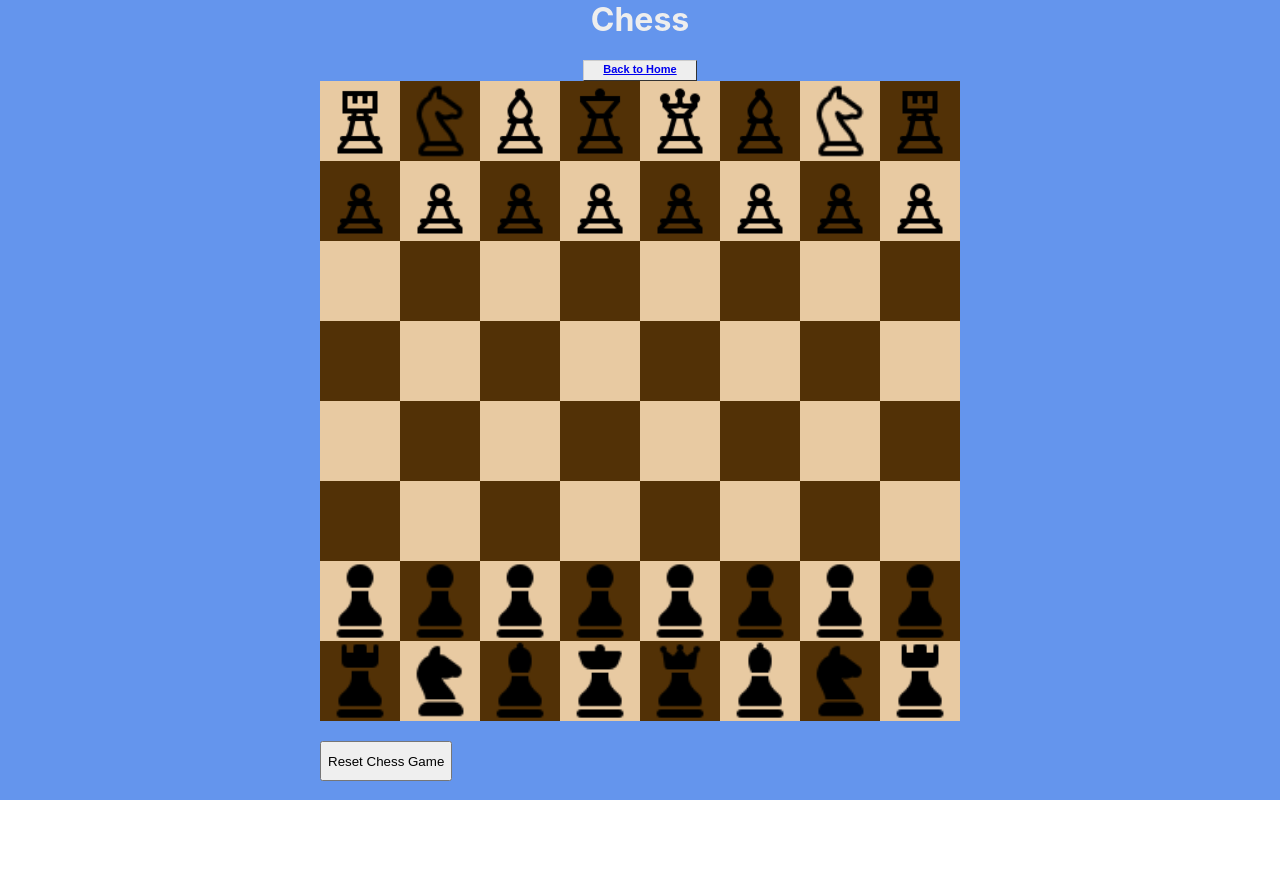
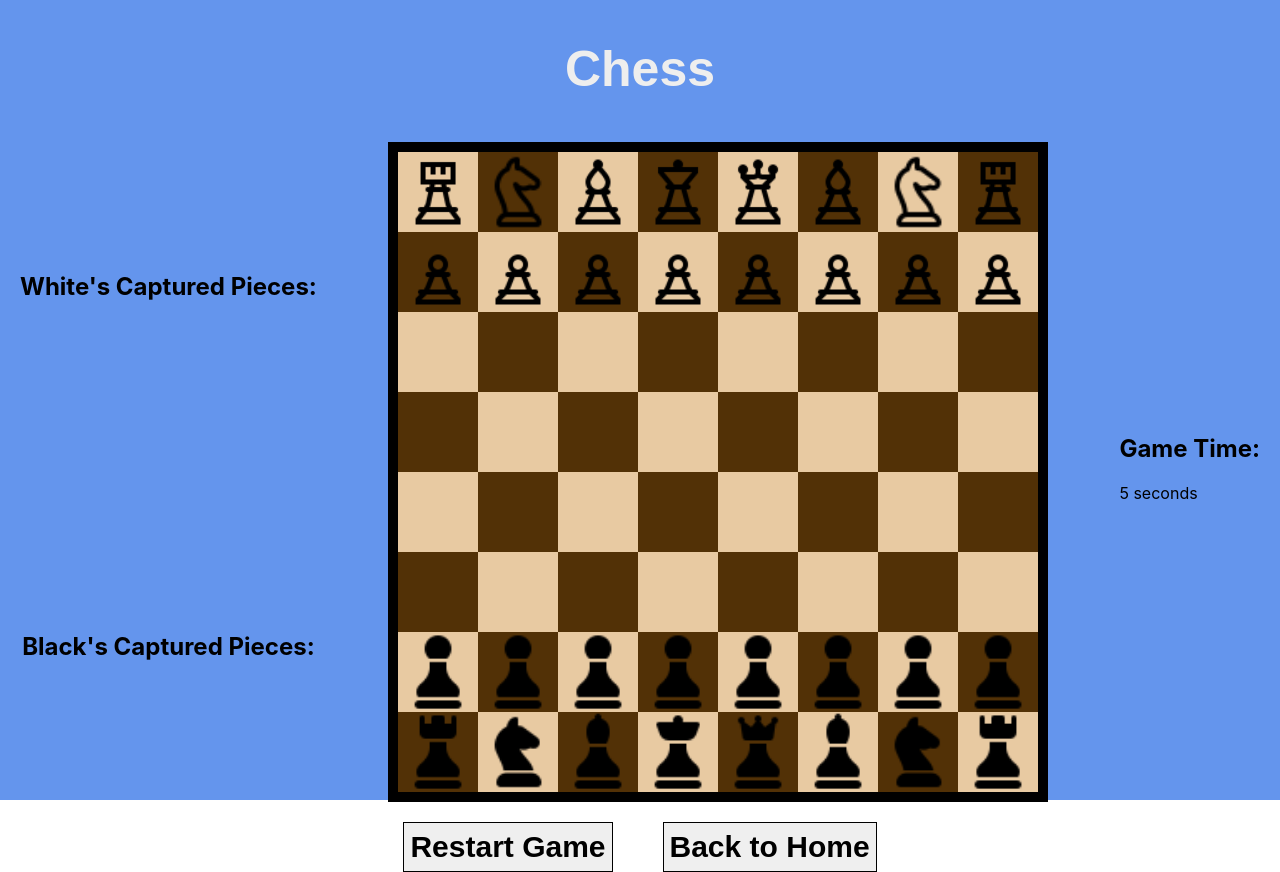
Before and after one commit to AaryamanBhute/Cs-130-project, a React (Create React App) app: page /chess in a window 1280 px wide. Before the commit the page ends 800 px from the top, so only its background shows below. Built offline with nearby package versions, Linux system fonts and the light colour scheme.

Commit message:
Added check and checkmate detection, refactored code, and improved display

```diff
--- a/src/Chess/ChessGameState.js
+++ b/src/Chess/ChessGameState.js
@@ -1,5 +1,6 @@
 // GameState.js
-import { useState } from 'react';
+import React, { useState } from 'react';
+import { validateMove } from './ValidateMove';
 import produce from 'immer';
 
 const getRandomBoolean = () => Math.random() < 0.5;
@@ -24,6 +25,9 @@ const createInitialBoard = () => {
 
   return {
     board: orientedRows,
+    blackCapturedPieces: [],
+    whiteCapturedPieces: [],
+    currentPlayer: 'w',
     whiteOnBottom: isWhiteOnBottom,
     lastMove: {},
     specialRequirements: {
@@ -45,55 +49,158 @@ export const useChessGameState = () => {
     setGameState(newGameState);
   };
 
-  const movePiece = (piece, startRow, startCol, endRow, endCol, specialRequirements) => {
-    setGameState(() => {
-      let newGameState = produce(gameState, (draft) => {
+  const movePiece = React.useCallback((gameState, move) => {
+    const piece = move.piece;
+    const startRow = move.startRow;
+    const startCol = move.startCol;
+    const endRow = move.endRow;
+    const endCol = move.endCol;
+    const specialRequirements = move.specialRequirements;
+    return produce(gameState, (draft) => {
       draft.board[startRow][startCol] = "";
+      const capturedPiece = draft.board[endRow][endCol];
+      if (capturedPiece) {
+        if (capturedPiece[0] === 'w') {
+          draft.blackCapturedPieces.push(capturedPiece);
+        } else {
+          draft.whiteCapturedPieces.push(capturedPiece);
+        }
+      }
       if (piece && piece[1] === 'p' && (endRow === 0 || endRow === 7)) {
         draft.board[endRow][endCol] = piece[0] + 'queen';
       } else {
         draft.board[endRow][endCol] = piece;
       }
+      draft.currentPlayer = piece[0] === 'w' ? 'b' : 'w';
       draft.lastMove = { piece, startRow, startCol, endRow, endCol };
       draft.specialRequirements = specialRequirements;
     });
-      return newGameState;
-    });
-  };
+  }, []); // Add any dependencies here
 
-  const castle = (castlePiece, castleStartRow, castleStartCol, castleEndRow, castleEndCol, piece, startRow, startCol, endRow, endCol, specialRequirements) => {
-    setGameState(() => {
-      const newGameState = produce(gameState, (draft) => {
+  const castle = React.useCallback((gameState, move) => {
+    const piece = move.piece;
+    const startRow = move.startRow;
+    const startCol = move.startCol;
+    const endRow = move.endRow;
+    const endCol = move.endCol;
+    const castlePiece = piece[0] + 'rook';
+    const castleStartRow = startRow;
+    const castleStartCol = endCol === 1 ? 0 : 7;
+    const castleEndRow = startRow;
+    const castleEndCol = endCol === 1 ? 2 : 5;
+    const specialRequirements = move.specialRequirements;
+    return produce(gameState, (draft) => {
       draft.board[castleStartRow][castleStartCol] = "";
       draft.board[castleEndRow][castleEndCol] = castlePiece;
       draft.board[startRow][startCol] = "";
       draft.board[endRow][endCol] = piece;
+      draft.currentPlayer = piece[0] === 'w' ? 'b' : 'w';
       draft.lastMove = { piece, startRow, startCol, endRow, endCol };
       draft.specialRequirements = specialRequirements;
     });
-      return newGameState;
-    });
-  };
+  }, []); // Add any dependencies here
 
-  const enPassant = (piece, startRow, startCol, endRow, endCol, specialRequirements) => {
-    setGameState(() => {
-      const newGameState = produce(gameState, (draft) => {
-        draft.board[gameState.lastMove.endRow][gameState.lastMove.endCol] = "";
+  const enPassant = React.useCallback((gameState, move) => {
+    const piece = move.piece;
+    const startRow = move.startRow;
+    const startCol = move.startCol;
+    const endRow = move.endRow;
+    const endCol = move.endCol;
+    const lastMove = gameState.lastMove;
+    const specialRequirements = move.specialRequirements;
+    return produce(gameState, (draft) => {
+      let capturedPiece = draft.board[lastMove.endRow][lastMove.endCol];
+      if (capturedPiece) {
+        if (capturedPiece[0] === 'w') {
+          draft.blackCapturedPieces.push(capturedPiece);
+        } else {
+          draft.whiteCapturedPieces.push(capturedPiece);
+        }
+      }
+      draft.board[lastMove.endRow][lastMove.endCol] = "";
       draft.board[startRow][startCol] = "";
       draft.board[endRow][endCol] = piece;
+      draft.currentPlayer = piece[0] === 'w' ? 'b' : 'w';
       draft.lastMove = { piece, startRow, startCol, endRow, endCol };
       draft.specialRequirements = specialRequirements;
     });
-      return newGameState;
-    });
-  };
+  }, []); // Add any dependencies here
+
+  const makeMove = React.useCallback((gameState, move) => {
+    // Update the game state based on the move
+    if (move.castle) {
+      return castle(gameState, move);
+    } else if (move.enPassant) {
+      return enPassant(gameState, move);
+    } else {
+      return movePiece(gameState, move);
+    }
+  }, [castle, enPassant, movePiece]); // Add any dependencies here
+
+  const getValidMoves = React.useCallback((gameState, player) => {
+    let validMoves = [];
+    for (let startRow = 0; startRow < 8; startRow++) {
+      for (let startCol = 0; startCol < 8; startCol++) {
+        const piece = gameState.board[startRow][startCol];
+        if (piece && piece[0] === player) {
+          for (let endRow = 0; endRow < 8; endRow++) {
+            for (let endCol = 0; endCol < 8; endCol++) {
+              const move = validateMove(gameState, startRow, startCol, endRow, endCol);
+              if (move.valid) {
+                validMoves.push(move);
+              }
+            }
+          }
+        }
+      }
+    }
+    return validMoves;
+  }, []); // Add any dependencies here
+
+  const getKingPosition = React.useCallback((gameState, player) => {
+    for (let row = 0; row < 8; row++) {
+      for (let col = 0; col < 8; col++) {
+        const piece = gameState.board[row][col];
+        if (piece && piece[0] === player && piece[1] === 'k' && piece[2] === 'i') {
+          return [row, col];
+        }
+      }
+    }
+  }, []); // Add any dependencies here
+
+  const kingUnderAttack = React.useCallback((gameState, player) => {
+    let kingPosition = getKingPosition(gameState, player);
+    const opponentMoves = getValidMoves(gameState, player === 'w' ? 'b' : 'w');
+    if (opponentMoves.some(move => move.endRow === kingPosition[0] && move.endCol === kingPosition[1])) {
+      return true;
+    }
+    return false;
+  }, [getKingPosition, getValidMoves]); // Add any dependencies here
+
+  React.useEffect(() => {
+    // Check if there's any move that would not result in a check
+    if (kingUnderAttack(gameState, gameState.currentPlayer)) {
+      const validMoves = getValidMoves(gameState, gameState.currentPlayer);
+      for (let move of validMoves) {
+        if (!kingUnderAttack(makeMove(gameState, move), gameState.currentPlayer)) {
+          console.log(`${gameState.currentPlayer === 'w' ? 'White' : 'Black'} is in Check!`);
+          return;
+        }
+      }
+      console.log(`${gameState.currentPlayer === 'w' ? 'White' : 'Black'} wins by Checkmate!`);
+    }
+  }, [gameState, makeMove, kingUnderAttack, getValidMoves]); // Run this effect whenever gameState changes
+
+  const updateGameState = React.useCallback((gameState, move) => {
+    const newGameState = makeMove(gameState, move);
+    setGameState(newGameState);
+  }, [makeMove]); // Add any dependencies here
 
   return {
     gameState,
     setGameState,
-    movePiece,
-    castle,
-    enPassant,
+    updateGameState,
+    getValidMoves,
     resetGame,
   };
 };
--- a/src/Chess/Chessboard.js
+++ b/src/Chess/Chessboard.js
@@ -4,52 +4,46 @@ import { useChessGameState } from './ChessGameState';
 import { validateMove } from './ValidateMove';
 
 const Chessboard = () => {
-  const { gameState, movePiece, castle, enPassant, resetGame } = useChessGameState();
+  const { gameState, updateGameState, getValidMoves, resetGame } = useChessGameState();
   const [selectedSquare, setSelectedSquare] = useState(null);
-  const [currentPlayer, setCurrentPlayer] = useState('w');
+  const [validMoves, setValidMoves] = useState([]);
   const squareSize = 80;
 
   const handleSquareClick = (row, col) => {
     if (selectedSquare) {
       // If selected square is clicked again, deselect it
       if (selectedSquare.row === row && selectedSquare.col === col) {
+        setValidMoves([]);
         setSelectedSquare(null);
         return;
       }
       // If a square is already selected, try to move the piece
       const move = validateMove(gameState, selectedSquare.row, selectedSquare.col, row, col);
-      const piece = gameState.board[selectedSquare.row][selectedSquare.col];
       if (!move.valid) {
         return;
       }
-      console.log(move);
-      if (move.castle.length > 0) {
-        castle(move.castle[0], move.castle[1], move.castle[2], move.castle[3], move.castle[4],
-               piece, selectedSquare.row, selectedSquare.col, row, col, move.specialRequirements);
-      }
-      else if (move.enPassant.length > 0) {
-        console.log("enPassant");
-        enPassant(piece, selectedSquare.row, selectedSquare.col, row, col, move.specialRequirements);
+      // Update the game state based on the move
+      updateGameState(gameState, move);
+      setValidMoves([]);
+      setSelectedSquare(null);
     }
     else {
-        movePiece(piece, selectedSquare.row, selectedSquare.col, row, col, move.specialRequirements);
-      }
-      setSelectedSquare(null); // Reset the selected square after moving
-      // After a valid move, switch the current player
-      setCurrentPlayer(currentPlayer === 'w' ? 'b' : 'w');
-    } else {
       // If no square is selected, set the clicked square as the selected square
       const piece = gameState.board[row][col];
-      if (piece && piece[0] === currentPlayer) { // Check if the piece exists and is the correct color
-        setSelectedSquare({row, col});
+      if (piece && piece[0] === gameState.currentPlayer) { // Check if the piece exists and is the correct color
+        setSelectedSquare({ row, col });
+        setValidMoves(getValidMoves(gameState, gameState.currentPlayer));
       }
     }
   };
 
   // Your existing code for rendering a single square
   const renderSquare = (row, col, piece) => {
-    // Calculate background color based on row and column
-    const backgroundColor = (row + col) % 2 === 0 ? '#e8caa2' : '#523106';
+    // Check if the square is a valid move
+    const isHighlighted = validMoves.some(move => selectedSquare.row === move.startRow && selectedSquare.col === move.startCol
+                                                  && move.endRow === row && move.endCol === col);
+    // Calculate background color based on row and column and highlight the square if it's a valid move
+    const backgroundColor = isHighlighted ? '#83dbee' : (row + col) % 2 === 0 ? '#e8caa2' : '#523106';
 
     // Set the background color inline
     const squareStyle = {
@@ -81,6 +75,41 @@ const Chessboard = () => {
     );
   };
 
+  const CapturedPieces = ({ player, pieces }) => {
+    return (
+      <div style={{ margin: 'auto' }}>
+        <h2>{player}'s Captured Pieces:</h2>
+        <ul>
+          {pieces.map((piece, index) => (
+              <img
+                src={require(`../assets/${piece}.png`)} // Update the path based on your asset structure
+                alt={piece}
+                style={{ width: `${squareSize/2}px`, height: `${squareSize/2}px` }}
+              />
+          ))}
+        </ul>
+      </div>
+    );
+  }
+
+  const Timer = () => {
+    const [seconds, setSeconds] = useState(0);
+
+    React.useEffect(() => {
+      const interval = setInterval(() => {
+        setSeconds(seconds => seconds + 1);
+      }, 1000);
+      return () => clearInterval(interval);
+    }, []);
+
+    return (
+      <div>
+        <h2>Game Time:</h2>
+        <p>{seconds} seconds</p>
+      </div>
+    );
+  }
+
   const handleResetClick = () => {
     resetGame();
     setSelectedSquare(null);
@@ -90,12 +119,14 @@ const Chessboard = () => {
   const boardWidth = gameState.board[0].length * squareSize;
 
   return (
-  <div style={{backgroundColor: '#6495ED', height: '100vh' }}>
-    <h1 style={{ marginTop: '0px', textAlign: 'center', color: '#eeeeee' }}>Chess</h1>
-    <p style={{ marginBottom: '20px', margin: 'auto', height: '15px', width: '100px', font: 'bold 11px Arial', textDecoration: 'none', backgroundColor: '#eeeeee', padding: '2px 6px 2px 6px', borderTop: '1px solid #CCCCCC', borderRight: '1px solid #333333', borderBottom: '1px solid #333333', borderLeft: '1px solid #CCCCCC', textAlign: 'center', color: '#eeeeee' }}>
-      <a href="/">Back to Home</a>
-    </p>
-    <div className="chessboard-container" style={{ width: `${boardWidth}px`, margin: 'auto' }}>
+  <div style={{ backgroundColor: '#6495ED', height: '100vh' }}>
+    <h1 style={{ marginTop: '0px', paddingTop: '40px', font: 'bold 50px Arial', textAlign: 'center', color: '#eeeeee' }}>Chess</h1>
+    <div style={{ display: 'flex', justifyContent: 'center', gap: '20px', margin: '20px' }}>
+      <div style={{ display: 'flex', flexDirection: 'column', justifyContent: 'center', gap: '50px' }}>
+        <CapturedPieces player={gameState.whiteOnBottom ? 'Black' : 'White'} pieces={gameState.whiteCapturedPieces} />
+        <CapturedPieces player={gameState.whiteOnBottom ? 'White' : 'Black'} pieces={gameState.blackCapturedPieces} />
+      </div>
+      <div className="chessboard-container" style={{ width: `${boardWidth}px`, border: '10px solid black', margin: 'auto', marginTop: '10px' }}>
         {/* Render each row */}
         {gameState.board.map((row, rowIndex) => (
           <div key={rowIndex} style={{ display: 'flex' }}>
@@ -103,9 +134,17 @@ const Chessboard = () => {
             {row.map((piece, colIndex) => renderSquare(rowIndex, colIndex, piece))}
           </div>
         ))}
-
-      {/* Example: Reset button */}
-      <button style={{ marginTop: '20px', height: '40px' }}onClick={handleResetClick}>Reset Chess Game</button>
+      </div>
+      <div style={{ display: 'flex', flexDirection: 'column', justifyContent: 'center', gap: '50px' }}>
+        <Timer />
+      </div>
+    </div>
+    <div style={{ display: 'flex', justifyContent: 'center', gap: '50px', margin: '20px' }}>
+      <button style={{ border: '1px solid black', height: '50px', font: 'bold 30px Arial' }}
+              onClick={handleResetClick}>Restart Game</button>
+      <button style={{ border: '1px solid black', height: '50px', font: 'bold 30px Arial' }}>
+        <a href="/" style={{ textDecoration: 'none', color: 'black' }}>Back to Home</a>
+      </button>
     </div>
   </div>
   );
```
Also changed, not shown: src/Chess/ValidateMove.js (+17 -44 lines). Lines whose indentation alone changed are shown as unchanged.
